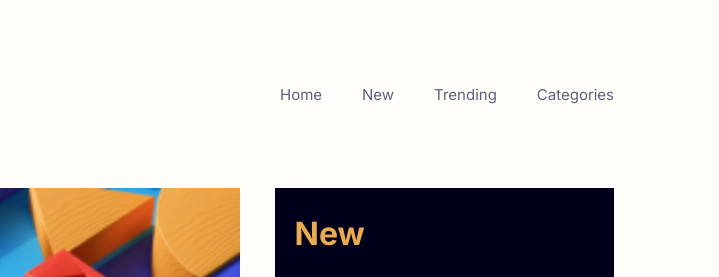
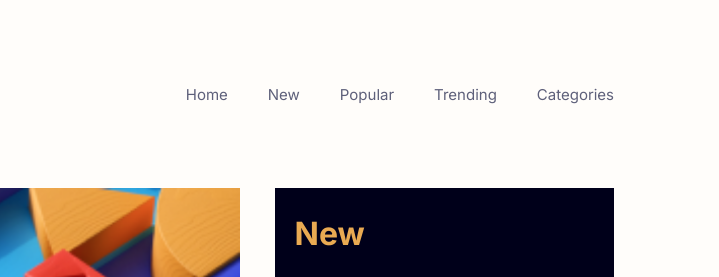
Before and after one commit to Junior-dev-Track/14-css-web-3-0-project-Lameuhton, a plain HTML site: page index.html in a window 1280 px wide. Shown: the top 277 px of the page, 561-1280 px from the left. Drawn offline with Linux system fonts and the light colour scheme.

Commit message:
modifications

```diff
--- a/index.html
+++ b/index.html
@@ -18,6 +18,7 @@
                 <ul>
                     <li><a href="#">Home</a></li>
                     <li><a href="#">New</a></li>
+                    <li><a href="#">Popular</a></li>
                     <li><a href="#">Trending</a></li>
                     <li><a href="#">Categories</a></li>
                 </ul>
```
